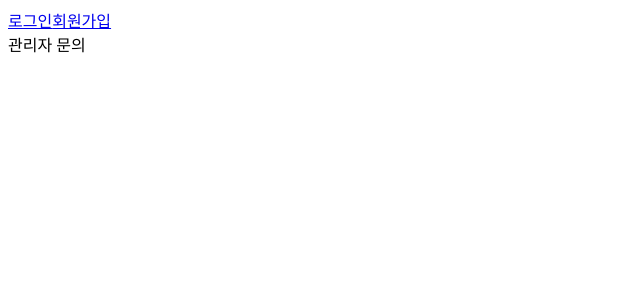
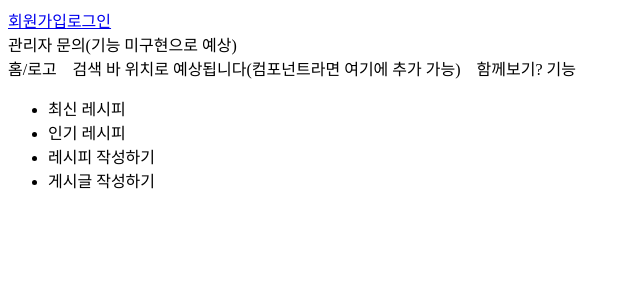
Before and after one commit to Duboo31/final_project_teulang_client, a React (Create React App) app: page / in a window 1280 px wide. Shown: the top 300 px of the page, without its empty margins (0-640 px from the left). Built offline with nearby package versions, Linux system fonts and the light colour scheme.

Commit message:
Feat: 네비게이션 기능 미구현(경로 지정 불가능)

```diff
--- a/src/component/Navigation.jsx
+++ b/src/component/Navigation.jsx
@@ -16,7 +16,23 @@ const Navigation = () => {
       <div>
         {users.isAuthorized ? <IsLoginNavi users={users} /> : <IsLogoutNavi />}
       </div>
-      <div>관리자 문의</div>
+      <div>관리자 문의(기능 미구현으로 예상)</div>
+      <div>
+        <span>홈/로고</span>&nbsp;&nbsp;&nbsp;&nbsp;
+        <span>검색 바 위치로 예상됩니다(컴포넌트라면 여기에 추가 가능)</span>
+        &nbsp;&nbsp;&nbsp;&nbsp;
+        <span>
+          <span>함께보기? 기능</span>
+        </span>
+      </div>
+      <nav>
+        <ul>
+          <li>최신 레시피</li>
+          <li>인기 레시피</li>
+          <li>레시피 작성하기</li>
+          <li>게시글 작성하기</li>
+        </ul>
+      </nav>
       <main>
         <Outlet />
       </main>
--- a/src/component/navigation/IsLogoutNavi.jsx
+++ b/src/component/navigation/IsLogoutNavi.jsx
@@ -4,8 +4,8 @@ import { Link } from "react-router-dom";
 const IsLogoutNavi = () => {
   return (
     <div>
+      <Link to="/register">회원가입</Link>
       <Link to="/login">로그인</Link>
-      <Link to="/register">회원가입</Link>
     </div>
   );
 };
```
